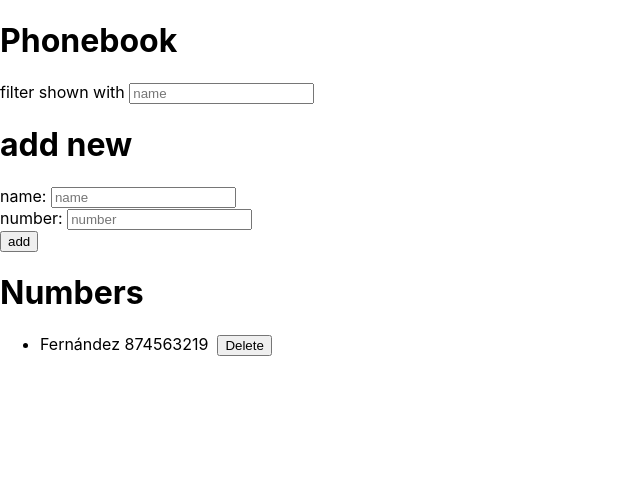
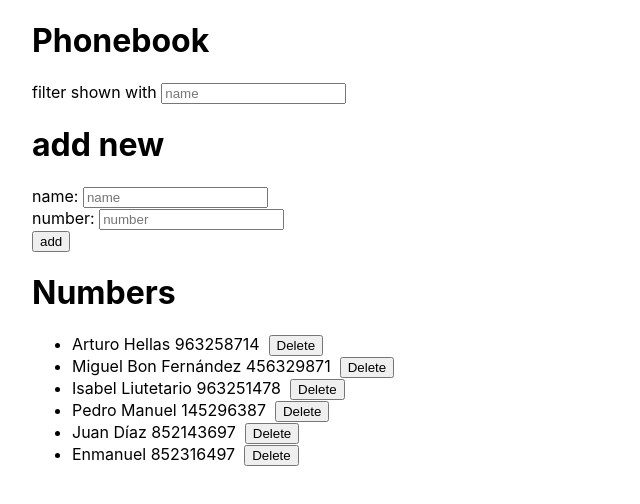
Before and after one commit to AsierDelCidPerez/Part2-Communicating_with_server, a React (Create React App) app in the folder part-react/: page / in a window 1280 px wide. Shown: the top 504 px of the page, without its empty margins (0-640 px from the left). Built offline with nearby package versions, Linux system fonts and the light colour scheme; data requests are answered from the project's data file.

Commit message:
18/06/2022

```diff
--- a/part-react/db.json
+++ b/part-react/db.json
@@ -21,21 +21,46 @@
     {
       "content": "una nueva niota",
       "date": "Thu Jun 16 2022 20:19:12 GMT+0200 (hora de verano de Europa central)",
-      "important": true,
+      "important": false,
       "id": 4
     },
     {
       "content": "Mi nueva nota",
       "date": "Thu Jun 16 2022 20:56:53 GMT+0200 (hora de verano de Europa central)",
-      "important": true,
+      "important": false,
       "id": 5
     }
   ],
   "persons": [
     {
-      "name": "Fernández",
-      "number": "874563219",
+      "name": "Arturo Hellas",
+      "number": "963258714",
+      "id": 1
+    },
+    {
+      "name": "Miguel Bon Fernández",
+      "number": "456329871",
+      "id": 2
+    },
+    {
+      "name": "Isabel Liutetario",
+      "number": "963251478",
+      "id": 3
+    },
+    {
+      "name": "Pedro Manuel",
+      "number": "145296387",
       "id": 4
+    },
+    {
+      "name": "Juan Díaz",
+      "number": "852143697",
+      "id": 5
+    },
+    {
+      "name": "Enmanuel",
+      "number": "852316497",
+      "id": 6
     }
   ]
 }
--- a/part-react/src/components/Note.js
+++ b/part-react/src/components/Note.js
@@ -4,7 +4,7 @@ const Note = ({note, toggleImportance}) => {
     const label = note.important ? "Make NOT important" : "Make important"
     return (
         <li>
-            {note.content}
+            {note.content}&nbsp;
             <button onClick={toggleImportance}>{label}</button>
         </li>
     )
--- /dev/null
+++ b/part-react/src/components/Notification.js
@@ -0,0 +1,11 @@
+
+const Notification = ({message}) => {
+    if(message === null) return null
+    return (
+        <div className="error">
+            {message}
+        </div>
+    )
+}
+
+export default Notification
--- a/part-react/src/exercises/phone_ex/App.js
+++ b/part-react/src/exercises/phone_ex/App.js
@@ -3,10 +3,15 @@ import Filtro from './components/Filtro'
 import Titulo from './components/Titulo'
 import Report from './components/Report'
 import phoneService from './services/phoneService'
+import Notification from './components/Notification';
 import Adding from './components/Adding'
 
 const App = () => {
     const [phonebook, setPhoneBook] = useState([])
+    const [infoMessage, setInfoMessage] = useState({
+        message: null,
+        type: 2
+    })
     /*
         phonebook is an array which contains objects related to the phones:
         i.e.
@@ -21,14 +26,21 @@ const App = () => {
         ]
     */
     useEffect(() => {
-        phoneService.getAll().then(res => setPhoneBook(res))
+        phoneService.getAll().then(res => setPhoneBook(res)).catch(err => {
+            setInfoMessage({
+               message: "Something was wrong, getting info from server",
+               type: 1
+            })
+            setTimeout(() => setInfoMessage(null), 5000)
+        })
     }, [])
     return (
         <div>
             <Titulo text="Phonebook"/>
+            <Notification message={infoMessage.message} type={infoMessage.type}/>
             <Filtro phonebook={phonebook} setPhonebook={setPhoneBook}/>
-            <Adding phonebook={phonebook} setPhonebook={setPhoneBook}/>
-            <Report phonebook={[phonebook, setPhoneBook]}/>
+            <Adding phonebook={phonebook} setPhonebook={setPhoneBook} notifications={setInfoMessage}/>
+            <Report phonebook={[phonebook, setPhoneBook]} notification={setInfoMessage}/>
         </div>
     )
 }
--- a/part-react/src/exercises/phone_ex/components/Adding.js
+++ b/part-react/src/exercises/phone_ex/components/Adding.js
@@ -2,11 +2,17 @@ import Titulo from './Titulo'
 import React, {useState} from 'react'
 import phoneService from '../services/phoneService'
 
-const AddNumber = ({phonebook, setPhonebook}) => {
+const AddNumber = ({phonebook, setPhonebook, notifications}) => {
     const allPhones = []
     phoneService.getAll().then(res => res.map(elem => allPhones.push(elem)))
 
-    const getId = () => allPhones[allPhones.length-1].id+1
+    const getId = () => {
+        if(allPhones.length > 0){
+            return allPhones[allPhones.length-1].id+1
+        }else{
+            return 0
+        }
+    }
 
     const [fields, setFields] = useState({
         name: "", number: ""
@@ -26,12 +32,35 @@ const AddNumber = ({phonebook, setPhonebook}) => {
 
     const agregarNumero = event => {
         event.preventDefault()
+        let continuar = true
         const newObj = {
             ...fields,
             id : getId()
         }
-        phoneService.addNew(newObj)
-        setPhonebook(phonebook.concat(newObj))
+
+        allPhones.map(phone => {
+            if(phone.name == fields.name){
+                continuar = false
+                newObj.id--;
+                if(window.confirm(`${phone.name} has already added to your phonebook. Do you want to edit this?`)){
+                    phoneService.update(phone.id, newObj)
+                    setPhonebook(phonebook.filter(myPhone => myPhone.id != phone.id).concat(newObj))
+                }
+            }
+        })
+        if(continuar){
+            phoneService.addNew(newObj).then(res => {
+                notifications({
+                    message: `Added '${newObj.name}' succesfully`,
+                    type: 1
+                })
+                setTimeout(() => notifications({
+                    message: null,
+                    type: 1
+                }), 5000)
+            })
+            setPhonebook(phonebook.concat(newObj))
+        }
     }
 
     return (
--- /dev/null
+++ b/part-react/src/exercises/phone_ex/components/Notification.js
@@ -0,0 +1,18 @@
+const Notification = ({message, type}) => {
+    /*
+    TYPES OF NOTIFICATIONS
+        1.- ERROR
+        2.- OKAY
+    */
+    if(message === null) return null
+    let miClase;
+    if(type == 1) miClase = "success"
+    else if(type == 2) miClase = "error"
+    return (
+        <div className={miClase}>
+            {message}
+        </div>
+    )
+}
+
+export default Notification
--- a/part-react/src/exercises/phone_ex/components/Report.js
+++ b/part-react/src/exercises/phone_ex/components/Report.js
@@ -2,12 +2,19 @@ import phoneService from '../services/phoneService'
 import Titulo from './Titulo'
 
 
-const Report = ({phonebook}) => {
+const Report = ({phonebook, notification}) => {
     const [phones, setPhones] = phonebook
 
     const deletePhone = event => {
         if(window.confirm(`Are you sure you want to delete: ${event.target.name}`)){
-            phoneService.deletePhone(event.target.id)
+            phoneService.deletePhone(event.target.id).catch(err => {
+                notification({
+                    message: `${event.target.name} was already deleted from server`,
+                    type: 2
+                })
+                setTimeout(() => notification({message: null, type: 1}), 5000)
+            }
+            )
             setPhones(phones.filter(phone => phone.id != event.target.id))
         }
 
--- a/part-react/src/index.css
+++ b/part-react/src/index.css
@@ -1,5 +1,5 @@
 body {
-  margin: 0;
+  margin: 0 2.5% 0 2.5%;
   font-family: -apple-system, BlinkMacSystemFont, 'Segoe UI', 'Roboto', 'Oxygen',
     'Ubuntu', 'Cantarell', 'Fira Sans', 'Droid Sans', 'Helvetica Neue',
     sans-serif;
@@ -11,3 +11,23 @@ code {
   font-family: source-code-pro, Menlo, Monaco, Consolas, 'Courier New',
     monospace;
 }
+
+.error {
+  color: red;
+  background: lightgrey;
+  font-size: 20px;
+  border-style: solid;
+  border-radius: 5px;
+  padding: 10px;
+  margin-bottom: 10px;
+}
+
+.success {
+  color: green;
+  background: lightgrey;
+  font-size: 20px;
+  border-style: solid;
+  border-radius: 5px;
+  padding: 10px;
+  margin-bottom: 10px;
+}
```
Also changed, not shown: part-react/src/App.js (+8 -1 lines), part-react/src/components/Footer.js (added, +15 -0 lines).
